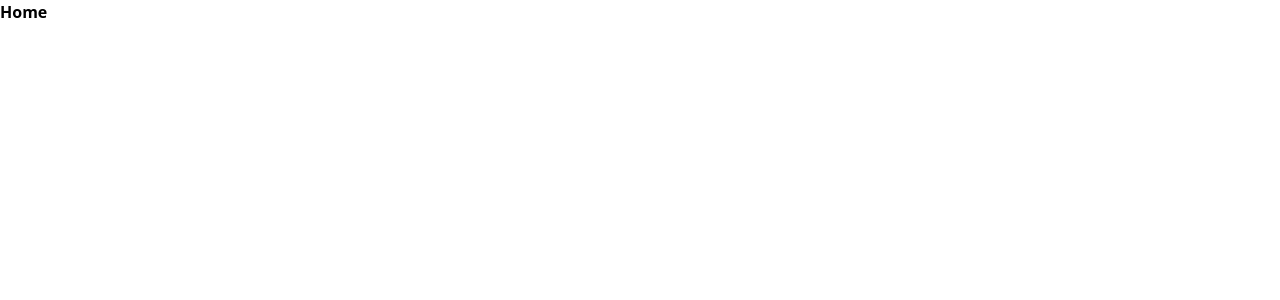
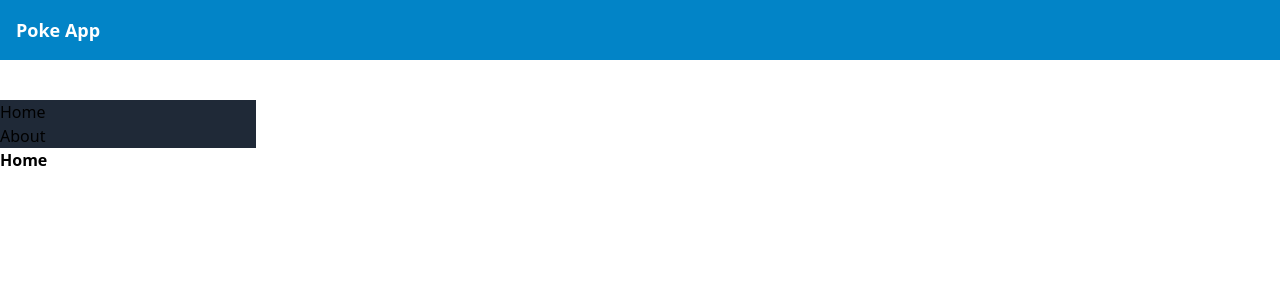
Before and after one commit to gualberto7/Gualberto-08-2024, a Vue app: page / in a window 1280 px wide. Shown: the top 300 px of the page. Built offline with nearby package versions, Linux system fonts and the light colour scheme.

Commit message:
Add base Sidebar

```diff
--- a/src/router/index.ts
+++ b/src/router/index.ts
@@ -1,13 +1,20 @@
 import { createRouter, createWebHistory } from 'vue-router'
-import HomeView from '../views/HomeView.vue'
+import mainLayout from '@/shared/layouts/mainLayout.vue'
+import Home from '@/home/Home.vue'
 
 const router = createRouter({
   history: createWebHistory(import.meta.env.BASE_URL),
   routes: [
     {
       path: '/',
-      name: 'home',
-      component: HomeView
+      component: mainLayout,
+      children: [
+        {
+          path: '',
+          name: 'home',
+          component: Home
+        }
+      ]
     }
   ]
 })
--- /dev/null
+++ b/src/shared/components/Navbar.vue
@@ -0,0 +1,17 @@
+<script lang="ts" setup></script>
+
+<template>
+  <nav class="bg-sky-600">
+    <div class="mx-auto flex justify-between items-center p-4">
+      <router-link to="/" class="text-white font-bold text-lg">Poke App</router-link>
+      <div class="bg-orange-500 rounded-full text-white text-center">
+        <!-- TODO - Add avatar image -->
+        <!-- <a href=""></a> -->
+      </div>
+    </div>
+  </nav>
+</template>
+
+<style scoped>
+/* Add your custom styles here */
+</style>
--- /dev/null
+++ b/src/shared/components/Sidebar.vue
@@ -0,0 +1,16 @@
+<script lang="ts" setup></script>
+
+<template>
+  <aside class="w-64 bg-gray-800">
+    <nav class="mt-10">
+      <ul>
+        <li>
+          <router-link to="/">Home</router-link>
+        </li>
+        <li>
+          <router-link to="/about">About</router-link>
+        </li>
+      </ul>
+    </nav>
+  </aside>
+</template>
--- /dev/null
+++ b/src/shared/layouts/mainLayout.vue
@@ -0,0 +1,12 @@
+<script lang="ts" setup>
+import Navbar from '../components/Navbar.vue'
+import Sidebar from '../components/Sidebar.vue'
+</script>
+
+<template>
+  <main>
+    <Navbar />
+    <Sidebar />
+    <RouterView />
+  </main>
+</template>
```
Also changed, not shown: src/home/Home.vue (renamed from src/views/HomeView.vue).
